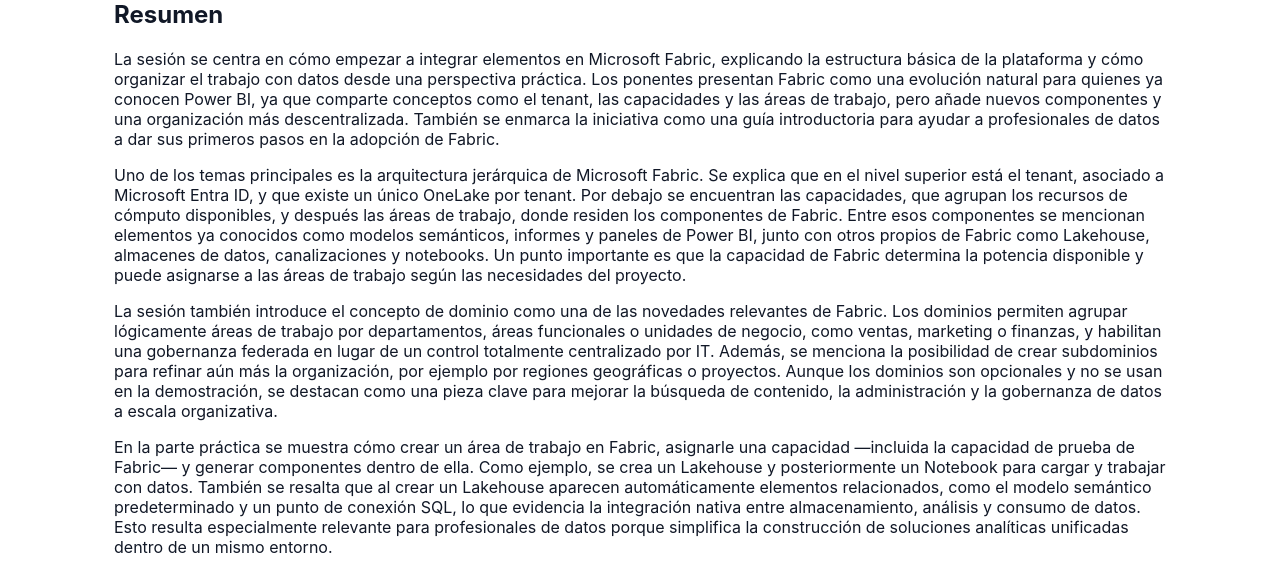
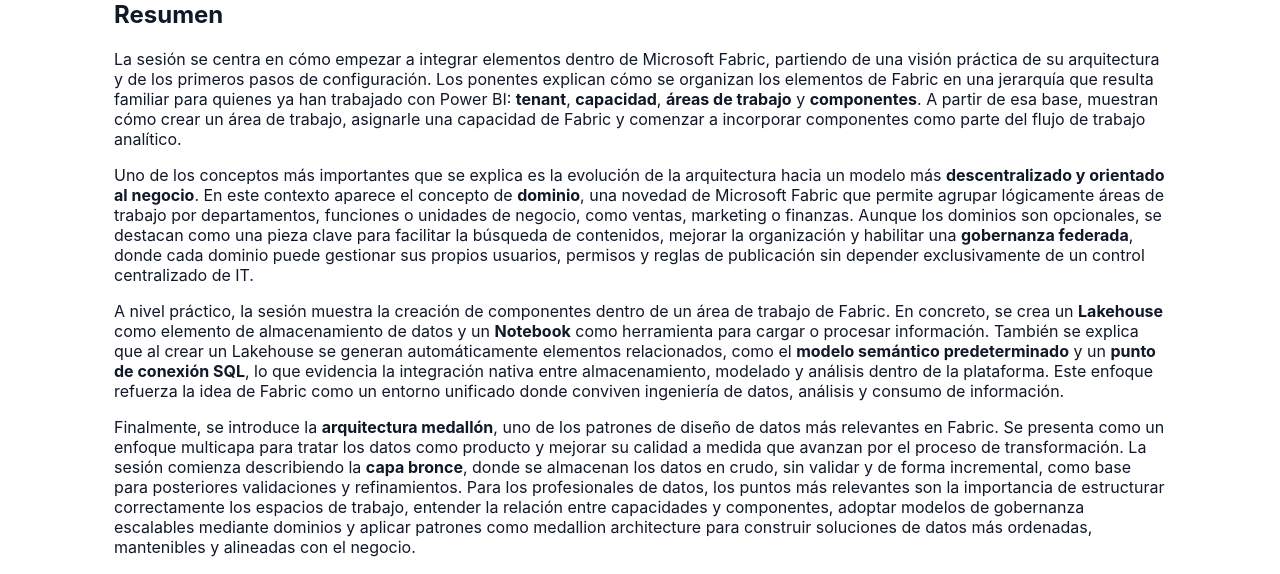
Before and after one commit to ADNFabric/ADNFabric, a Jekyll site: the page built from docs/_sesiones/2025-02-06-adnfabric-sesion-02.md, in a window 1280 px wide and 1400 px high. Shown: the part 593-1167 px from the top of the window. Built offline with Jekyll 4.4.1, drawn with Linux system fonts in a browser that asks for light colours; some of the changed text lies outside the part shown.

Commit message:
Corrección en el blog se la sesion 2

```diff
--- a/docs/_sesiones/2025-02-06-adnfabric-sesion-02.md
+++ b/docs/_sesiones/2025-02-06-adnfabric-sesion-02.md
@@ -10,15 +10,13 @@ imageurl: https://img.youtube.com/vi/Y9Glnu-DViM/maxresdefault.jpg
 
 ## Resumen
 
-La sesión se centra en cómo empezar a integrar elementos en Microsoft Fabric, explicando la estructura básica de la plataforma y cómo organizar el trabajo con datos desde una perspectiva práctica. Los ponentes presentan Fabric como una evolución natural para quienes ya conocen Power BI, ya que comparte conceptos como el tenant, las capacidades y las áreas de trabajo, pero añade nuevos componentes y una organización más descentralizada. También se enmarca la iniciativa como una guía introductoria para ayudar a profesionales de datos a dar sus primeros pasos en la adopción de Fabric.
+La sesión se centra en cómo empezar a integrar elementos dentro de Microsoft Fabric, partiendo de una visión práctica de su arquitectura y de los primeros pasos de configuración. Los ponentes explican cómo se organizan los elementos de Fabric en una jerarquía que resulta familiar para quienes ya han trabajado con Power BI: **tenant**, **capacidad**, **áreas de trabajo** y **componentes**. A partir de esa base, muestran cómo crear un área de trabajo, asignarle una capacidad de Fabric y comenzar a incorporar componentes como parte del flujo de trabajo analítico.
 
-Uno de los temas principales es la arquitectura jerárquica de Microsoft Fabric. Se explica que en el nivel superior está el tenant, asociado a Microsoft Entra ID, y que existe un único OneLake por tenant. Por debajo se encuentran las capacidades, que agrupan los recursos de cómputo disponibles, y después las áreas de trabajo, donde residen los componentes de Fabric. Entre esos componentes se mencionan elementos ya conocidos como modelos semánticos, informes y paneles de Power BI, junto con otros propios de Fabric como Lakehouse, almacenes de datos, canalizaciones y notebooks. Un punto importante es que la capacidad de Fabric determina la potencia disponible y puede asignarse a las áreas de trabajo según las necesidades del proyecto.
+Uno de los conceptos más importantes que se explica es la evolución de la arquitectura hacia un modelo más **descentralizado y orientado al negocio**. En este contexto aparece el concepto de **dominio**, una novedad de Microsoft Fabric que permite agrupar lógicamente áreas de trabajo por departamentos, funciones o unidades de negocio, como ventas, marketing o finanzas. Aunque los dominios son opcionales, se destacan como una pieza clave para facilitar la búsqueda de contenidos, mejorar la organización y habilitar una **gobernanza federada**, donde cada dominio puede gestionar sus propios usuarios, permisos y reglas de publicación sin depender exclusivamente de un control centralizado de IT.
 
-La sesión también introduce el concepto de dominio como una de las novedades relevantes de Fabric. Los dominios permiten agrupar lógicamente áreas de trabajo por departamentos, áreas funcionales o unidades de negocio, como ventas, marketing o finanzas, y habilitan una gobernanza federada en lugar de un control totalmente centralizado por IT. Además, se menciona la posibilidad de crear subdominios para refinar aún más la organización, por ejemplo por regiones geográficas o proyectos. Aunque los dominios son opcionales y no se usan en la demostración, se destacan como una pieza clave para mejorar la búsqueda de contenido, la administración y la gobernanza de datos a escala organizativa.
+A nivel práctico, la sesión muestra la creación de componentes dentro de un área de trabajo de Fabric. En concreto, se crea un **Lakehouse** como elemento de almacenamiento de datos y un **Notebook** como herramienta para cargar o procesar información. También se explica que al crear un Lakehouse se generan automáticamente elementos relacionados, como el **modelo semántico predeterminado** y un **punto de conexión SQL**, lo que evidencia la integración nativa entre almacenamiento, modelado y análisis dentro de la plataforma. Este enfoque refuerza la idea de Fabric como un entorno unificado donde conviven ingeniería de datos, análisis y consumo de información.
 
-En la parte práctica se muestra cómo crear un área de trabajo en Fabric, asignarle una capacidad —incluida la capacidad de prueba de Fabric— y generar componentes dentro de ella. Como ejemplo, se crea un Lakehouse y posteriormente un Notebook para cargar y trabajar con datos. También se resalta que al crear un Lakehouse aparecen automáticamente elementos relacionados, como el modelo semántico predeterminado y un punto de conexión SQL, lo que evidencia la integración nativa entre almacenamiento, análisis y consumo de datos. Esto resulta especialmente relevante para profesionales de datos porque simplifica la construcción de soluciones analíticas unificadas dentro de un mismo entorno.
-
-Finalmente, se introduce la arquitectura medallón como enfoque recomendado para estructurar los datos en Fabric. Se describe como un modelo multicapa orientado a tratar los datos como producto, mejorando su calidad a medida que avanzan por distintas fases de transformación. En concreto, se menciona la capa bronce como la zona donde se almacenan los datos en crudo, sin validar y de manera incremental. Para los profesionales de datos, este enfoque es especialmente valioso porque aporta una base clara para diseñar pipelines, organizar transformaciones y mantener una gestión más ordenada, escalable y gobernable del ciclo de vida de los datos dentro de Microsoft Fabric.
+Finalmente, se introduce la **arquitectura medallón**, uno de los patrones de diseño de datos más relevantes en Fabric. Se presenta como un enfoque multicapa para tratar los datos como producto y mejorar su calidad a medida que avanzan por el proceso de transformación. La sesión comienza describiendo la **capa bronce**, donde se almacenan los datos en crudo, sin validar y de forma incremental, como base para posteriores validaciones y refinamientos. Para los profesionales de datos, los puntos más relevantes son la importancia de estructurar correctamente los espacios de trabajo, entender la relación entre capacidades y componentes, adoptar modelos de gobernanza escalables mediante dominios y aplicar patrones como medallion architecture para construir soluciones de datos más ordenadas, mantenibles y alineadas con el negocio.
 
 ## Video
 
@@ -31,6 +29,8 @@ Finalmente, se introduce la arquitectura medallón como enfoque recomendado para
   allowfullscreen>
 </iframe>
 
+&nbsp;
+
 ## Diapositivas
 
 <iframe
```
